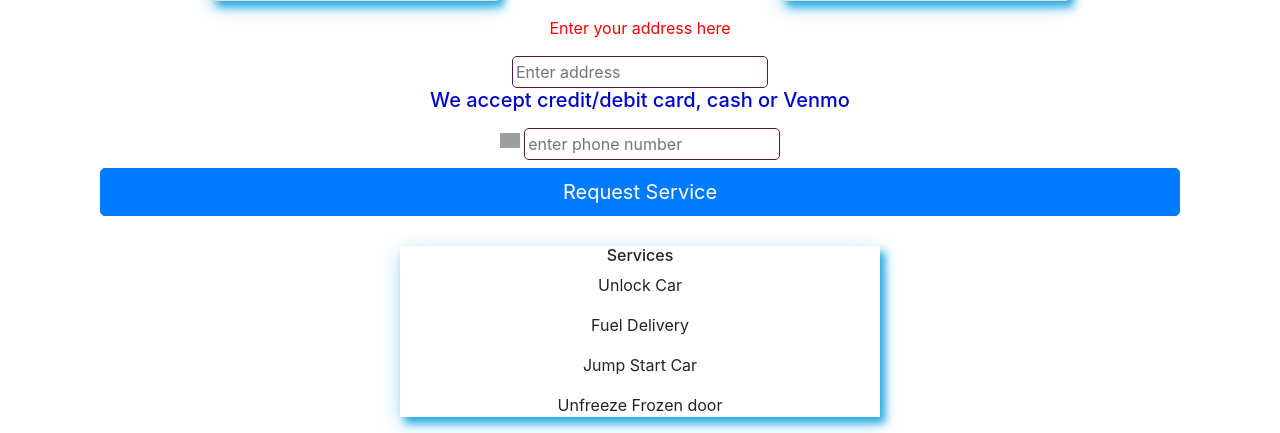
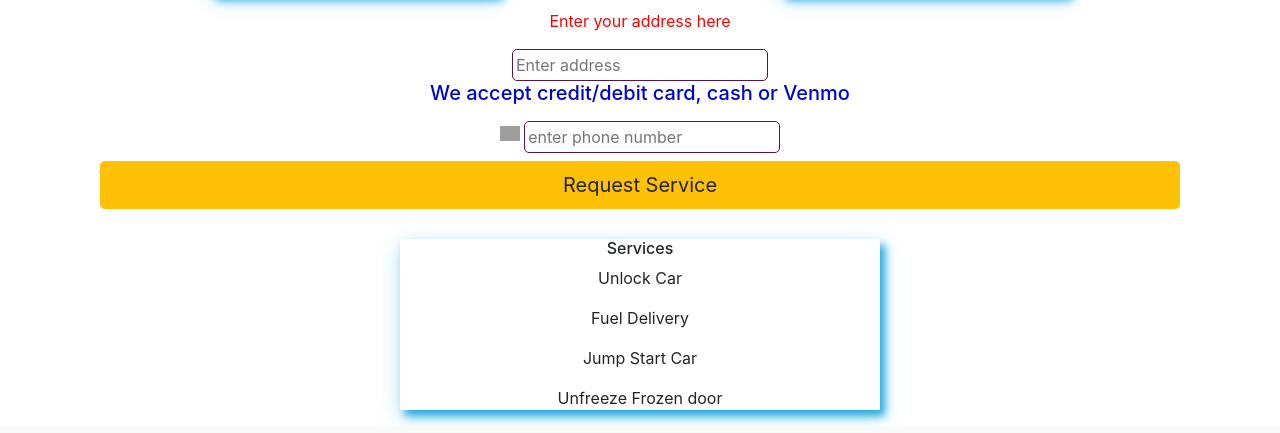
Before and after one commit to silvano905/car, a Django app: page / in a window 1280 px wide. Shown: the part 2034-2467 px from the top of the page. Run offline with Django 3.2, Linux system fonts and the light colour scheme; data comes from the database, SQL or seed files in the repository; both versions use the stored data as it was after the commit; some libraries are stand-ins or nearby versions; grey boxes are pictures that could not be loaded.

Commit message:
1/9/19 #2

```diff
--- a/helper/templates/helper/espanol.html
+++ b/helper/templates/helper/espanol.html
@@ -3,7 +3,7 @@
     <p class="card-text">Obtenga la asistencia en carretera más rápida en Chicago, Cicero y Berwyn. No es
         necesario llamar. Le pasamos corriente a su carro, le llevamos gasolina si la necesita y desbloqueamos la puerta de su auto.</p>
       <p style="color: coral">Puedes cancelar en cualquier momento sin costo alguno y usted solo paga si el servicio fue completado</p>
-      <p style="background-color: rgba(255,6,0,0.57)">Simplemente ingrese su número y haga clic en el botón azul en la parte inferior de la página</p>
+      <p style="background-color: rgba(255,6,0,0.57)">Simplemente ingrese su número y haga clic en el botón <span style="color: yellow">amarillo</span> en la parte inferior de la página</p>
       <p style="background-color: green">Para recibir ayuda más rápida llame al 708-548-9664</p>
 
   </div>
@@ -321,7 +321,7 @@
                     <img class="card-img-top" src="http://drive.google.com/uc?export=view&id=1-KalT8-Eolxhbs19mUmjqQL9wF4eLpO5"
                          alt="tire" style="width: 20px; height: 20px; margin-top: -10px">
 <input type="text" required name="phone" placeholder="ingresa número telefónico" id="phone" style="padding: 3px; border: 1px solid rebeccapurple; border-radius: 5px"></label>
-                <button type="submit" class="bottom_margin btn btn-primary btn-lg btn-block" id="request">Solicitar servicio</button>
+                <button type="submit" class="bottom_margin btn btn-warning btn-lg btn-block" id="request">Solicitar servicio</button>
 
             </form>
         {% endfor %}
--- a/helper/templates/helper/home.html
+++ b/helper/templates/helper/home.html
@@ -83,7 +83,7 @@
                 Request fuel delivery, car unlock service, unfreeze car door and jump start car.</p>
             </div>
         <p style="color: coral;">You can cancel at any time at no cost and you only pay if the service was completed</p>
-        <p style="background-color: rgba(255,6,0,0.57)">Just enter your number and click the blue button <button class="btn btn-primary btn-sm">Request Service</button> at the bottom of the page</p>
+        <p style="background-color: rgba(255,6,0,0.57)">Just enter your number and click the <span style="color: yellow">yellow</span> button at the bottom of the page</p>
         </div>
 
         {% if berenise %}
@@ -366,7 +366,7 @@
                          alt="tire" style="width: 20px; height: 20px; margin-top: -10px">
                     <input type="text" required name="phone" placeholder="enter phone number" id="phone"
                            style="padding: 3px; border: 1px solid #571746; border-radius: 5px"></label>
-                <button type="submit" class="bottom_margin btn btn-primary btn-lg btn-block"
+                <button type="submit" class="bottom_margin btn btn-warning btn-lg btn-block"
                         id="request">Request Service</button>
 
             </form>
```
Also changed, not shown: db.sqlite3.
